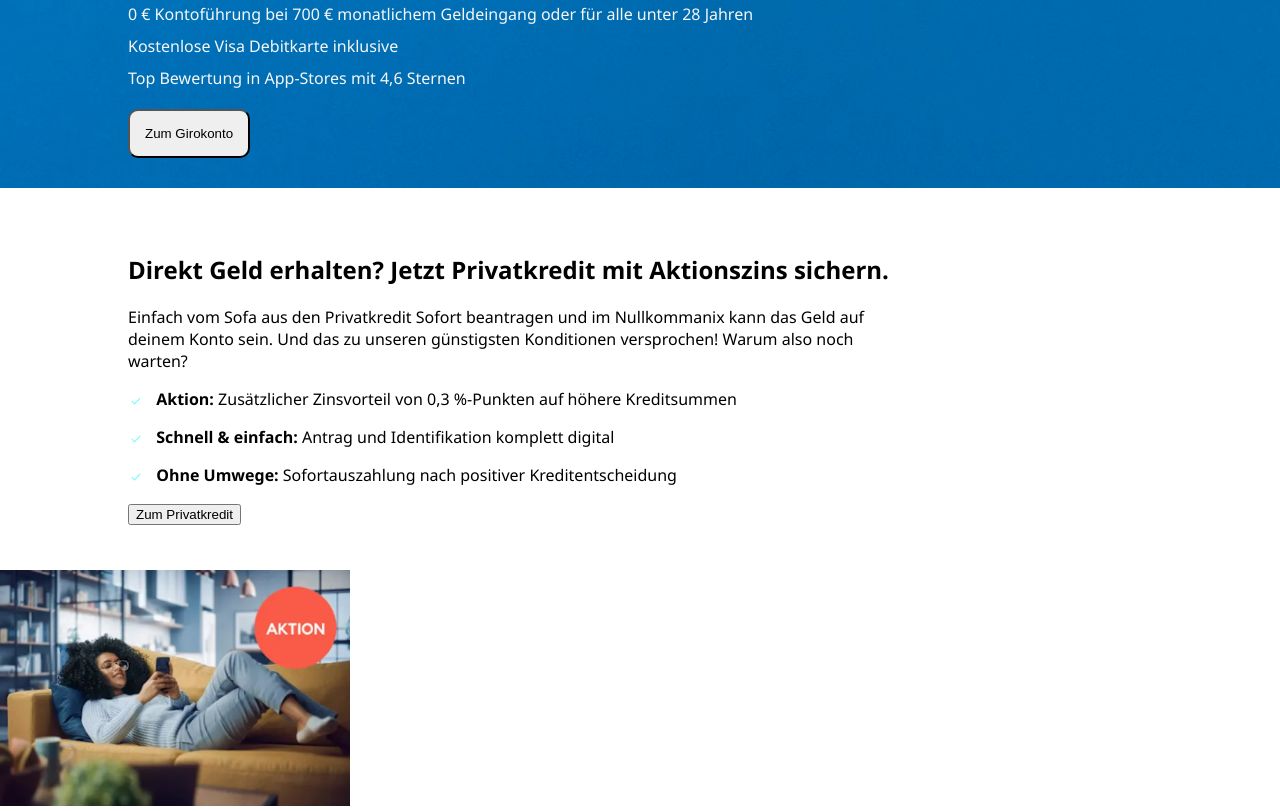
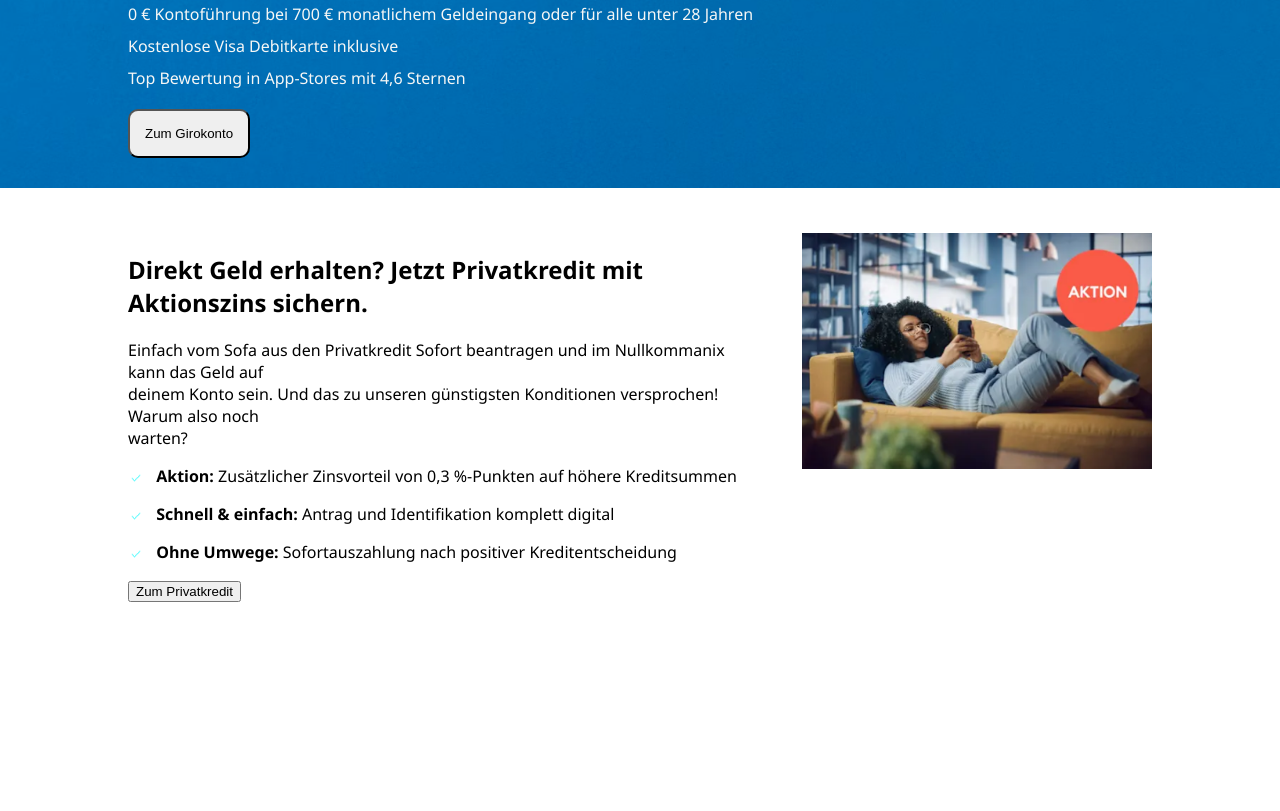
Before and after one commit to osklausi-cpu/Das-kann-Bank-Website, a plain HTML site: page index.html in a window 1280 px wide. Shown: the part 806-1617 px from the top of the page. After the commit the page ends 1453 px from the top, so only its background shows below. Drawn offline with Linux system fonts and the light colour scheme.

Commit message:
Fix HTML structure and formatting issues

```diff
--- a/index.html
+++ b/index.html
@@ -78,26 +78,30 @@
 
     <!-- LINKS -->
     <div class="textbereich">
+
       <h2>Direkt Geld erhalten? Jetzt Privatkredit mit Aktionszins sichern.</h2>
 
       <p>
-        Einfach vom Sofa aus den Privatkredit Sofort beantragen und im Nullkommanix kann das Geld auf <br> deinem Konto sein.
+        Einfach vom Sofa aus den Privatkredit Sofort beantragen und im Nullkommanix kann das Geld auf <br> deinem Konto
+        sein.
         Und das zu unseren günstigsten Konditionen versprochen! Warum also noch <br> warten?
       </p>
 
-      <p><img src="assets/pfeil.png" class="icon"> <strong>Aktion:</strong> Zusätzlicher Zinsvorteil von 0,3 %-Punkten auf höhere Kreditsummen
-      </p>
+      <p><img src="assets/pfeil.png" class="icon"> <strong>Aktion:</strong> Zusätzlicher Zinsvorteil von 0,3 %-Punkten
+        auf höhere Kreditsummen</p>
+      <p><img src="assets/pfeil.png" class="icon"> <strong>Schnell & einfach:</strong> Antrag und Identifikation
+        komplett digital</p>
+      <p><img src="assets/pfeil.png" class="icon"> <strong>Ohne Umwege:</strong> Sofortauszahlung nach positiver
+        Kreditentscheidung</p>
 
-      <p><img src="assets/pfeil.png" class="icon"> <strong>Schnell & einfach:</strong> Antrag und Identifikation komplett digital</p>
+      <button>Zum Privatkredit</button> </div>
 
-      <p><img src="assets/pfeil.png" class="icon"> <strong>Ohne Umwege:</strong> Sofortauszahlung nach positiver Kreditentscheidung</p>
-
-      <button>Zum Privatkredit</button>
-    </div>
+         <div class="bildbereich"><img src="assets/Aktion.png" alt="Aktion"></div>
 
 
+    </div>
   </div>
-<div class="bildbereich"><img src="assets/Aktion.png" alt="Aktion"></div>
+
 
 
   <script src="logik.js"></script>
```
